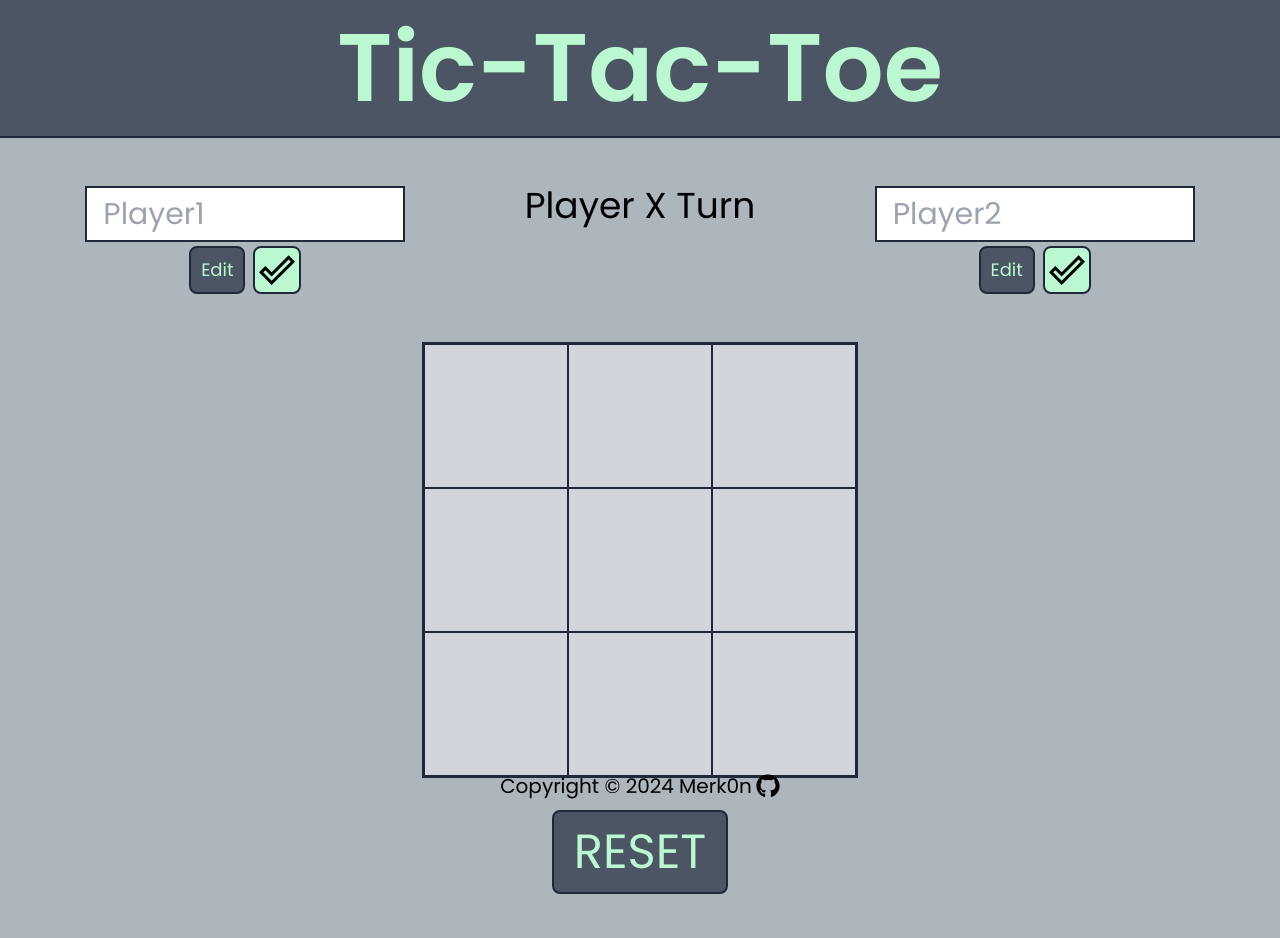
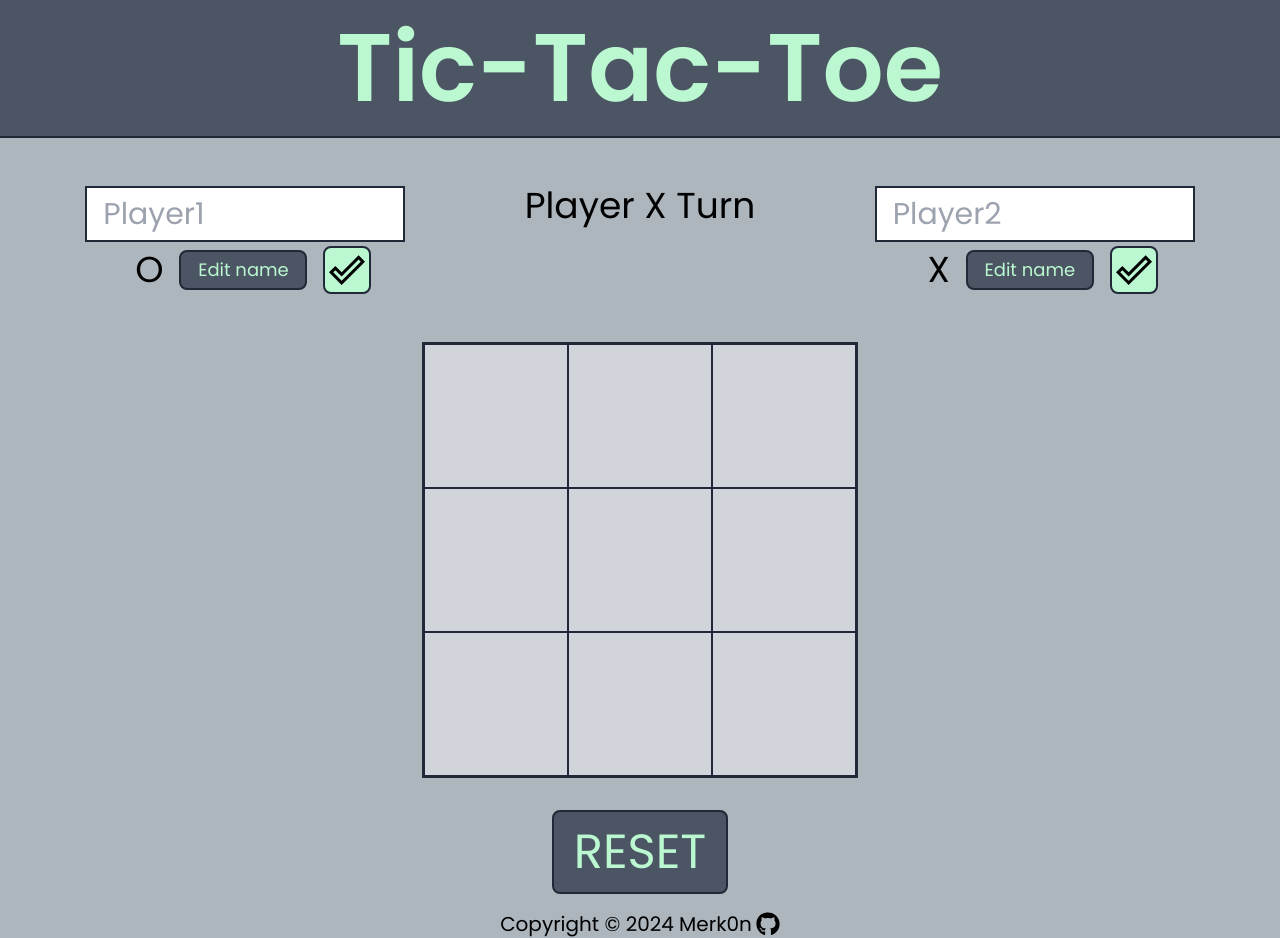
Before and after one commit to Merk0n/tic-tac-toe, a React (Vite) app: page / in a window 1280 px wide. Before the commit the page ends 910 px from the top, so only its background shows below. Built offline with nearby package versions, Linux system fonts and the light colour scheme.

Commit message:
Update styles and button behavior in App component

```diff
--- a/src/App.jsx
+++ b/src/App.jsx
@@ -3,21 +3,21 @@ import { MdDoneOutline } from 'react-icons/md';
 
 function App() {
     const fieldStyle =
-        'h-28 w-28 lg:h-36 lg:w-36 border border-gray-800 bg-gray-300 text-8xl lg:text-9xl text-center font-semibold cursor-pointer hover:bg-gray-400';
+        'h-28 w-28 lg:h-36 lg:w-36 border border-gray-800 bg-gray-300 text-8xl lg:text-9xl text-center font-semibold cursor-pointer hover:bg-gray-400 active:bg-gray-500';
 
     const inputStyle =
         'w-80 border-2 border-gray-800 px-2 py-1 text-2xl lg:px-4 lg:py-2 lg:text-3xl';
 
     const editButtonStyle =
-        'ml-4 w-14 rounded-lg border-2 border-gray-800 bg-gray-600 px-2 py-1 text-lg text-green-200 lg:mx-auto';
+        'w-32 rounded-lg border-2 border-gray-800 bg-gray-600 px-2 py-1 text-lg text-green-200 hover:bg-gray-500 active:bg-gray-400 lg:mx-auto';
 
     const acceptButtonStyle =
-        'ml-2 rounded-lg border-2 border-gray-800 bg-green-200 p-1';
+        'rounded-lg border-2 border-gray-800 bg-green-200 p-1 hover:bg-green-300 active:bg-green-400';
 
     return (
         <>
             {/* header */}
-            <header className='h- border-b-2 border-gray-800 bg-gray-600 p-5 text-green-200'>
+            <header className='border-b-2 border-gray-800 bg-gray-600 p-5 text-green-200'>
                 <h1 className='text-center text-6xl font-semibold lg:text-8xl'>
                     Tic-Tac-Toe
                 </h1>
@@ -31,8 +31,11 @@ function App() {
                             type='text'
                             placeholder='Player1'
                         />
-                        <div className='mt-1 flex flex-row'>
-                            <button className={editButtonStyle}>Edit</button>
+                        <div className='mt-1 flex flex-row items-center gap-4'>
+                            <span className='ml-4'>O</span>
+                            <button className={editButtonStyle}>
+                                Edit name
+                            </button>
                             <button className={acceptButtonStyle}>
                                 <MdDoneOutline />
                             </button>
@@ -48,8 +51,11 @@ function App() {
                             type='text'
                             placeholder='Player2'
                         />
-                        <div className='mt-1 flex flex-row'>
-                            <button className={editButtonStyle}>Edit</button>
+                        <div className='mt-1 flex flex-row items-center gap-4'>
+                            <span className='ml-4'>X</span>
+                            <button className={editButtonStyle}>
+                                Edit name
+                            </button>
                             <button className={acceptButtonStyle}>
                                 <MdDoneOutline />
                             </button>
@@ -70,13 +76,13 @@ function App() {
                 </div>
                 {/* button reset */}
                 <div className='mx-auto my-4 flex'>
-                    <button className='rounded-lg border-2 border-gray-800 bg-gray-600 px-4 py-3 text-4xl text-green-200 hover:bg-gray-500 lg:px-5 lg:py-4 lg:text-5xl'>
+                    <button className='rounded-lg border-2 border-gray-800 bg-gray-600 px-4 py-3 text-4xl text-green-200 hover:bg-gray-500 active:bg-gray-400 lg:px-5 lg:py-4 lg:text-5xl'>
                         RESET
                     </button>
                 </div>
             </main>
             {/* footer */}
-            <footer className='absolute bottom-0 flex w-full items-center justify-center gap-1 text-lg lg:text-xl'>
+            <footer className='relative inset-x-0 bottom-0 flex w-full items-center justify-center gap-1 text-lg lg:text-xl'>
                 <p>Copyright &copy; 2024 Merk0n</p>
                 <a href='https://github.com/Merk0n/tic-tac-toe'>
                     <FaGithub className='size-5 lg:size-6' />
```
